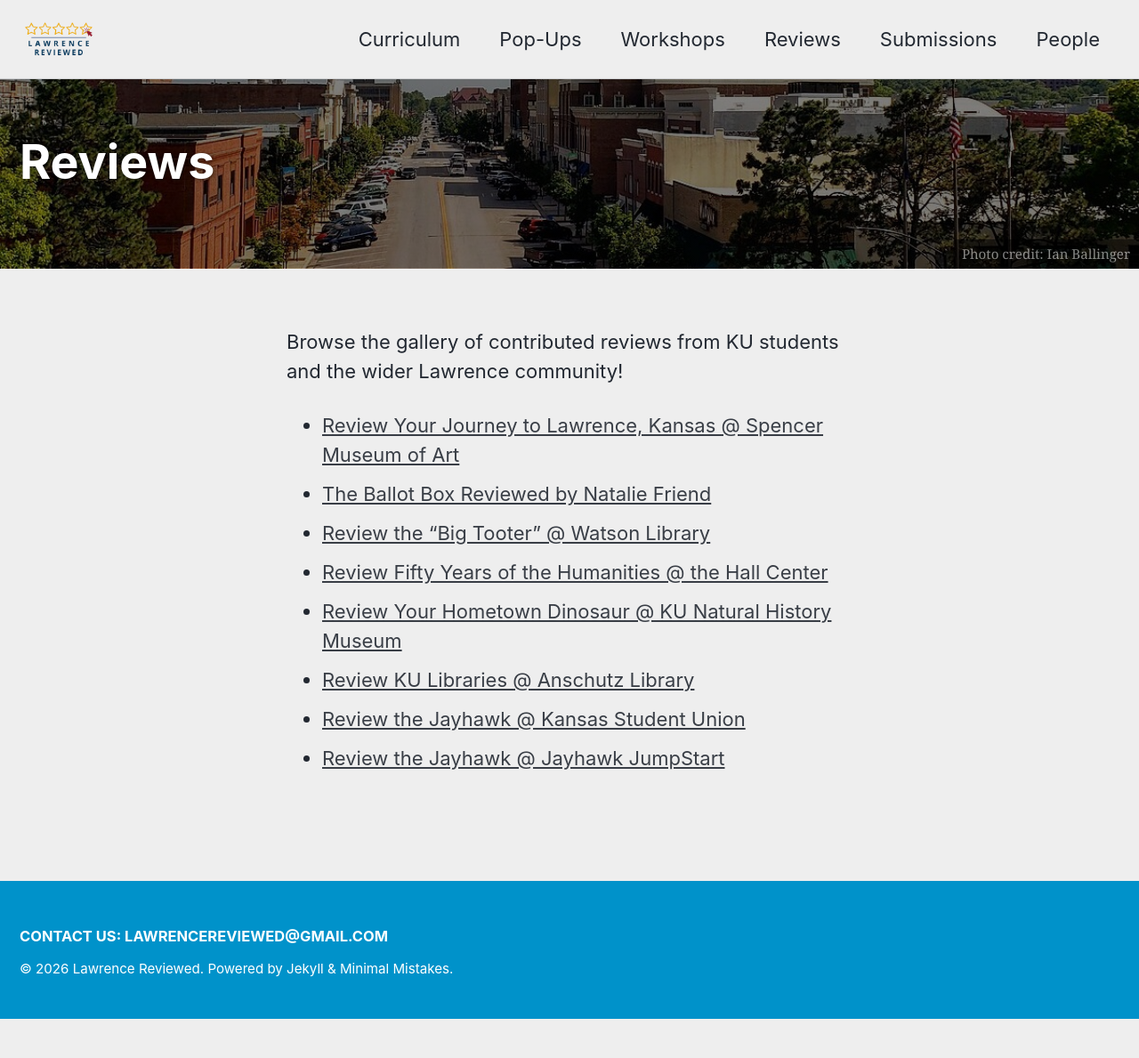
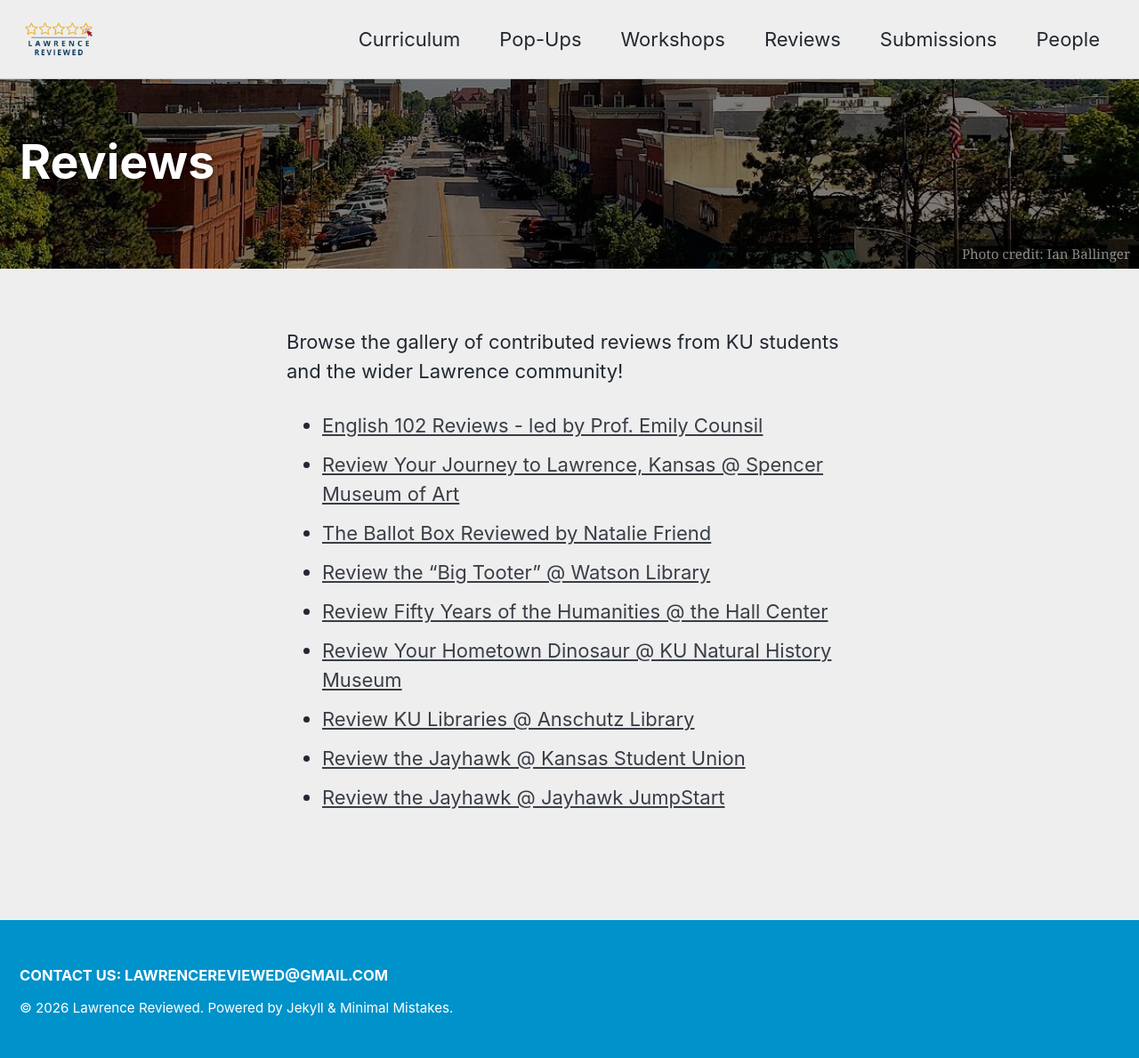
Before and after one commit to idrhku/lawrence-reviewed, a Jekyll site: the page built from _pages/reviews.md, in a window 1280 px wide. Shown: the whole page at 89% size. Built offline with Jekyll 4.4.1, drawn with Linux system fonts in a browser that asks for light colours; cached includes are drawn as plain includes; before the commit the page ends 1145 px from its top, so only the background shows below that.

Commit message:
Add new reviews to the reviews page

```diff
--- a/_pages/reviews.md
+++ b/_pages/reviews.md
@@ -15,6 +15,7 @@
 
 Browse the gallery of contributed reviews from KU students and the wider Lawrence community!
 
+- [English 102 Reviews - led by Prof. Emily Counsil](/engl-102)
 - [Review Your Journey to Lawrence, Kansas @ Spencer Museum of Art](/spencer-journey)
 - [The Ballot Box Reviewed by Natalie Friend](/ballotbox)
 - [Review the “Big Tooter” @ Watson Library](/big-tooter)
```
